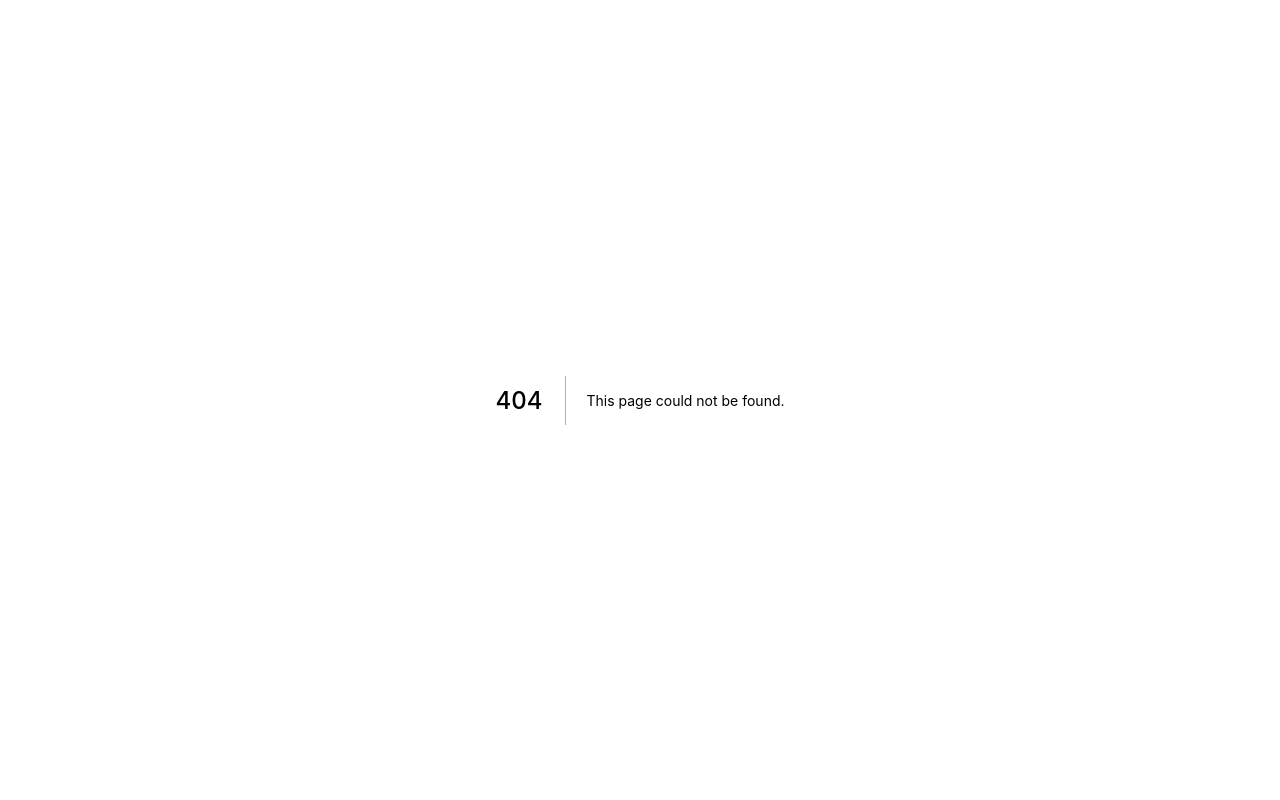
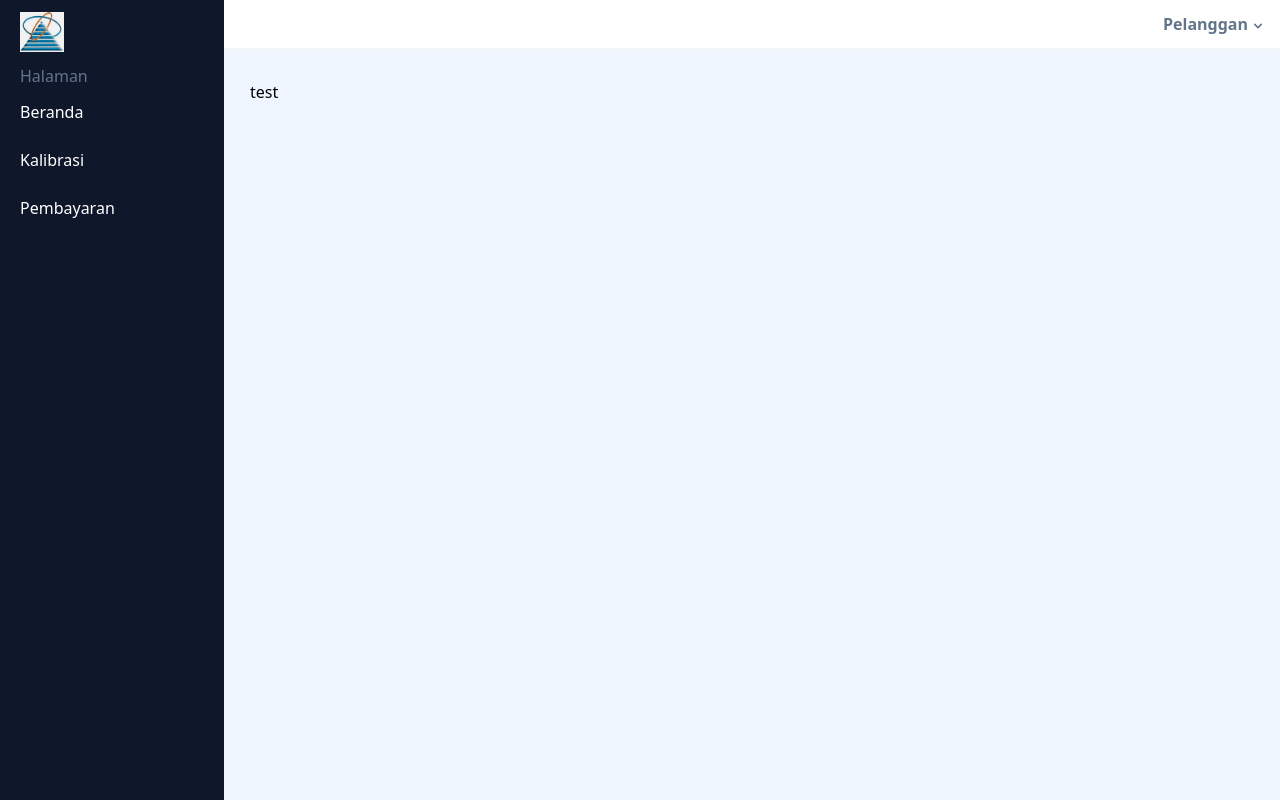
Before and after one commit to khoufstudio/frontend_tracking_app, a Next.js app: page /kalibrasi in a window 1280 px wide. Before the commit this address had no page. Built offline with nearby package versions, Linux system fonts and the light colour scheme.

Commit message:
implement layout

```diff
--- /dev/null
+++ b/components/layout.tsx
@@ -0,0 +1,85 @@
+import { Menu, Transition } from '@headlessui/react';
+import { ChevronDownIcon } from "@heroicons/react/solid";
+
+type DashboardLayoutProps = {
+  children: React.ReactNode
+}
+
+const Layout = ({ children } : DashboardLayoutProps ) => {
+    return (
+        <>
+    <div className='bg-blue-50'>
+      {/* sidebar */}
+      <div className='bg-slate-900 w-56 text-white h-screen fixed z-10 pl-5'>
+        <div className="pr10 py-3">
+          <img src='/images/global_quality_logo.jpg' className='h-10' alt="Logo" />
+        </div>
+        <h3 className='text-slate-500'>
+          Halaman
+        </h3>
+        <nav>
+          <ul>
+            <li className='pr-10 py-3 hover:cursor-pointer hover:bg-slate-600'>Beranda</li>
+            <li className='pr-10 py-3 hover:cursor-pointer hover:bg-slate-600'><a href="/kalibrasi">Kalibrasi</a></li>
+            <li className='pr-10 py-3 hover:cursor-pointer hover:bg-slate-600'><a href="/pembayaran">Pembayaran</a></li>
+          </ul>
+        </nav>
+      </div>
+      {/* end of sidebar */}
+
+      {/* header */}
+      <nav className='bg-white border-b-slate-300 p-3 fixed w-screen shadow-md shadow-slate-100'>
+        <ul className='flex justify-end'>
+          <li>
+            <Menu>
+              <div className="relative">
+                <Menu.Button className='items-center flex font-semibold justify-end text-slate-500 w-56 hover:cursor-pointer'>
+                  <span>Pelanggan</span>
+                  <ChevronDownIcon className='h-5 w-5 text-slate-500 pt-1'/>
+                </Menu.Button>
+
+                {/* Use the Transition component. */}
+                <Transition
+                  enter="transition duration-100 ease-out"
+                  enterFrom="transform scale-95 opacity-0"
+                  enterTo="transform scale-100 opacity-100"
+                  leave="transition duration-75 ease-out"
+                  leaveFrom="transform scale-100 opacity-100"
+                  leaveTo="transform scale-95 opacity-0"
+                >
+                  <Menu.Items className='absolute left-0 w-full text-slate-500 shadow'>
+                    <Menu.Item>
+                      {({active}) => (
+                        <a
+                          className={`${active ? 'bg-slate-100' : 'bg-white'}` + ' block p-3 border-b-2 border-b-slate-100'}
+                          href='/pengaturan'
+                        >
+                          Pengaturan
+                        </a>
+                      )}
+                    </Menu.Item>
+                    <Menu.Item>
+                      {({active}) => (
+                        <a
+                          className={`${active ? 'bg-slate-100' : 'bg-white'}` + ' block p-3'}
+                          href='/login'
+                        >
+                          Keluar
+                        </a>
+                      )}
+                    </Menu.Item>
+                  </Menu.Items>
+                </Transition>
+              </div>
+            </Menu>
+          </li>
+        </ul>
+      </nav>
+      {/* end of header */}
+            <main  className='px-5 pt-20 ml-[230px] min-h-screen'>{children}</main>
+            </div>
+        </>
+    )
+}
+
+export default Layout
--- a/pages/_app.tsx
+++ b/pages/_app.tsx
@@ -1,8 +1,13 @@
 import '../styles/globals.css'
 import type { AppProps } from 'next/app'
+import Layout from '../components/layout'
 
 function MyApp({ Component, pageProps }: AppProps) {
-  return <Component {...pageProps} />
+  return (
+    <Layout>
+      <Component {...pageProps} />
+    </Layout>
+   )
 }
 
 export default MyApp
--- a/pages/dashboard_customer.tsx
+++ b/pages/dashboard_customer.tsx
@@ -1,80 +1,11 @@
 import { NextPage } from 'next'
-import { ChevronDownIcon, CalculatorIcon, CurrencyDollarIcon, CheckCircleIcon } from "@heroicons/react/solid";
-import { Menu, Transition } from '@headlessui/react';
+import { CalculatorIcon, CurrencyDollarIcon, CheckCircleIcon } from "@heroicons/react/solid";
 
 const DashboardCustomer: NextPage = () => {
   return (
-    <div className='bg-blue-50'>
-      {/* sidebar */}
-      <div className='bg-slate-900 w-56 text-white h-screen fixed z-10 pl-5'>
-        <div className="pr10 py-3">
-          <img src='/images/global_quality_logo.jpg' className='h-10' alt="Logo" />
-        </div>
-        <h3 className='text-slate-500'>
-          Halaman
-        </h3>
-        <nav>
-          <ul>
-            <li className='pr-10 py-3 hover:cursor-pointer hover:bg-slate-600'>Beranda</li>
-            <li className='pr-10 py-3 hover:cursor-pointer hover:bg-slate-600'>Kalibrasi</li>
-            <li className='pr-10 py-3 hover:cursor-pointer hover:bg-slate-600'>Pembayaran</li>
-          </ul>
-        </nav>
-      </div>
-      {/* end of sidebar */}
-
-      {/* header */}
-      <nav className='bg-white border-b-slate-300 p-3 fixed w-screen shadow-md shadow-slate-100'>
-        <ul className='flex justify-end'>
-          <li>
-            <Menu>
-              <div className="relative">
-                <Menu.Button className='items-center flex font-semibold justify-end text-slate-500 w-56 hover:cursor-pointer'>
-                  <span>Pelanggan</span>
-                  <ChevronDownIcon className='h-5 w-5 text-slate-500 pt-1'/>
-                </Menu.Button>
-
-                {/* Use the Transition component. */}
-                <Transition
-                  enter="transition duration-100 ease-out"
-                  enterFrom="transform scale-95 opacity-0"
-                  enterTo="transform scale-100 opacity-100"
-                  leave="transition duration-75 ease-out"
-                  leaveFrom="transform scale-100 opacity-100"
-                  leaveTo="transform scale-95 opacity-0"
-                >
-                  <Menu.Items className='absolute left-0 w-full text-slate-500 shadow'>
-                    <Menu.Item>
-                      {({active}) => (
-                        <a
-                          className={`${active ? 'bg-slate-100' : 'bg-white'}` + ' block p-3 border-b-2 border-b-slate-100'}
-                          href='/pengaturan'
-                        >
-                          Pengaturan
-                        </a>
-                      )}
-                    </Menu.Item>
-                    <Menu.Item>
-                      {({active}) => (
-                        <a
-                          className={`${active ? 'bg-slate-100' : 'bg-white'}` + ' block p-3'}
-                          href='/login'
-                        >
-                          Keluar
-                        </a>
-                      )}
-                    </Menu.Item>
-                  </Menu.Items>
-                </Transition>
-              </div>
-            </Menu>
-          </li>
-        </ul>
-      </nav>
-      {/* end of header */}
-
+    <>
       {/* main page */}
-      <main className='px-5 pt-20 ml-[230px] min-h-screen'>
+      <main>
         <h2 className='mb-2 text-2xl text-slate-700'>Beranda</h2>
         <div className="flex space-x-4">
           {/* card permintaan kalibrasi */}
@@ -97,7 +28,6 @@ const DashboardCustomer: NextPage = () => {
           </div>
           {/* end card permintaan pembayaran */}
 
-
           {/* card kalibrasi selesai */}
           <div className='w-80 h-36 bg-white shadow-sm rounded-lg p-7 flex justify-between'>
             <CheckCircleIcon className='h-20 text-red-500 pt-1'/>
@@ -110,7 +40,7 @@ const DashboardCustomer: NextPage = () => {
           </div>
       </main>
       {/* end of main page */}
-    </div>
+      </>
   )
 }
 
--- /dev/null
+++ b/pages/kalibrasi.tsx
@@ -0,0 +1,14 @@
+import { NextPage } from 'next'
+import { CalculatorIcon, CurrencyDollarIcon, CheckCircleIcon } from "@heroicons/react/solid";
+
+const DashboardCustomer: NextPage = () => {
+  return (
+    <>
+      {/* main page */}
+      <div>test</div>
+      {/* end of main page */}
+      </>
+  )
+}
+
+export default DashboardCustomer
```
